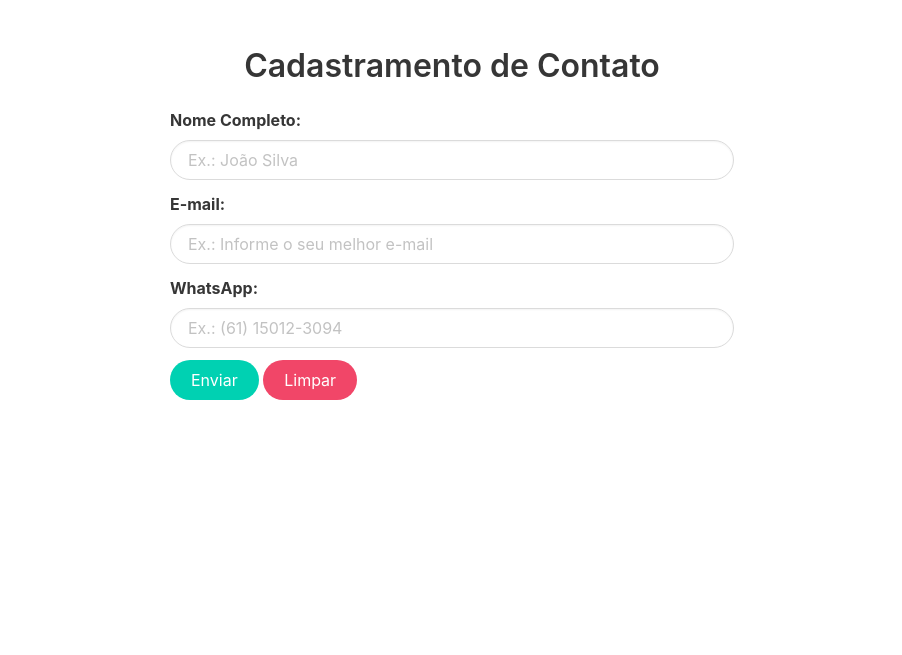
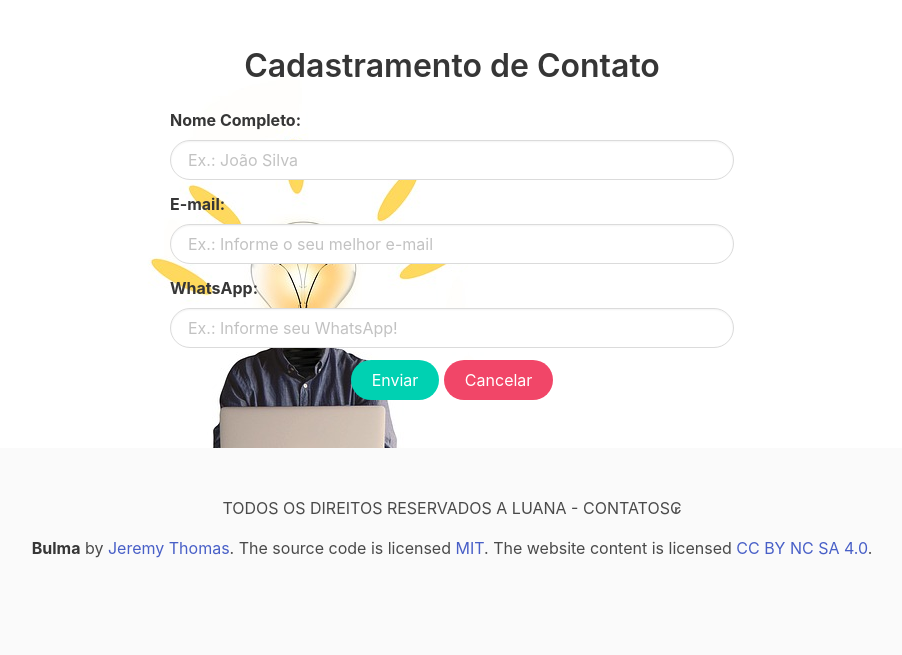
Before and after one commit to Peuz3/contatos-forms, a PHP site: page / in a window 1280 px wide. Shown: the top 655 px of the page, without its empty margins (188-1090 px from the left). Run offline with PHP 8.4, Linux system fonts and the light colour scheme.

Commit message:
Implements site's layout and validation

```diff
--- a/index.php
+++ b/index.php
@@ -3,26 +3,35 @@ session_start()
 ?>
 <!DOCTYPE html>
 <html lang="pt-br">
+
 <head>
     <meta charset="UTF-8">
     <meta http-equiv="X-UA-Compatible" content="IE=edge">
     <meta name="viewport" content="width=device-width, initial-scale=1.0">
     <link rel="stylesheet" href="css/bulma.min.css">
-    <title>Cadastro de Usuários</title>
+
+    <style>
+        body {
+            background-image: url('images/background.jpg');
 
 
+        }
+    </style>
+
+    <title>Cadastro de Usuários</title>
+</head>
+
+<body>
 
 
-
-</head>
-<body>
-<?php if(isset($_SESSION['mensagem'])){ ?>
+    <?php if (isset($_SESSION['mensagem'])) { ?>
 
         <div class="notification is-success">
             <button class="delete"></button>
         <?php
         echo $_SESSION['mensagem'] = "Cadastrado com sucesso";
-        unset( $_SESSION['mensagem']);  }
+        unset($_SESSION['mensagem']);
+    }
         ?>
         </div>
 
@@ -38,31 +47,29 @@ session_start()
                             <div class="field">
                                 <label class="label">Nome Completo:</label>
                                 <div class="control">
-                                <input name="nomeCompleto" class="input is-rounded" type="text"
-                                    placeholder="Ex.: João Silva" required>
+                                    <input name="nomeCompleto" class="input is-rounded " type="text" placeholder="Ex.: João Silva" required>
                                 </div>
                             </div>
 
                             <div class="field">
                                 <label class="label">E-mail:</label>
                                 <div class="control">
-                                <input name="email" class="input is-rounded" type="email"
-                                    placeholder="Ex.: Informe o seu melhor e-mail" required>
+                                    <input name="email" class="input is-rounded" type="email" placeholder="Ex.: Informe o seu melhor e-mail" required>
                                 </div>
+
                             </div>
 
                             <div class="field">
                                 <label class="label">WhatsApp:</label>
                                 <div class="control">
-                                <input name="whatsApp" class="input is-rounded" type="text"
-                                    placeholder="Ex.: (61) 15012-3094" required>
+                                    <input name="whatsApp" class="input is-rounded" type="tel" placeholder="Ex.: Informe seu WhatsApp!" pattern="[0-9]{2}[9]{1}[0-9]{8}" required>
                                 </div>
                             </div>
 
-                        <div class="field is-grouped">
+                            <div class="field is-grouped is-grouped-centered">
                                 <div class="control">
                                     <button class="button is-primary is-rounded">Enviar</button>
-                                <button class="button is-danger is-rounded" type="reset">Limpar</button>
+                                    <button class="button is-danger is-rounded" type="reset">Cancelar</button>
                                 </div>
                             </div>
                         </form>
@@ -71,5 +78,20 @@ session_start()
                 </div>
             </div>
         </section>
+        <footer class="footer">
+            <div class="content has-text-centered">
+                <p> TODOS OS DIREITOS RESERVADOS A LUANA - CONTATOS₢</p>
+                <p>
+
+                    <strong>Bulma</strong> by <a href="https://jgthms.com">Jeremy Thomas</a>. The source code is licensed
+                    <a href="http://opensource.org/licenses/mit-license.php">MIT</a>. The website content
+                    is licensed <a href="http://creativecommons.org/licenses/by-nc-sa/4.0/">CC BY NC SA 4.0</a>.
+                </p>
+            </div>
+        </footer>
+
 </body>
+
+
+
 </html>
```
Also changed, not shown: contato.php (deleted, +0 -20 lines), images/background.jpg (added). Lines whose indentation alone changed are shown as unchanged.
